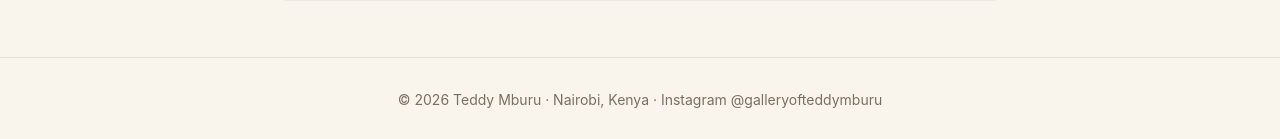
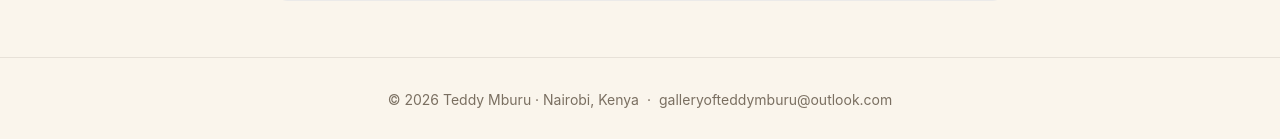
Before and after one commit to GoTM13/gallery-of-teddy-mburu, a Next.js app: page /about in a window 1280 px wide. Shown: the part 698-837 px from the top of the page. Built offline with nearby package versions, Linux system fonts and the light colour scheme.

Commit message:
Update 3: image carousel + size preview, wall removed (update)

```diff
--- a/app/layout.tsx
+++ b/app/layout.tsx
@@ -43,7 +43,11 @@ export default function RootLayout({ children }: { children: React.ReactNode })
         </header>
         {children}
         <footer className="border-t border-ink/10 py-8 text-center text-sm text-soft">
-          © {new Date().getFullYear()} Teddy Mburu · Nairobi, Kenya · Instagram @galleryofteddymburu
+          © {new Date().getFullYear()} Teddy Mburu · Nairobi, Kenya
+          <span className="mx-2">·</span>
+          <a href="mailto:galleryofteddymburu@outlook.com" className="hover:text-clay transition-colors">
+            galleryofteddymburu@outlook.com
+          </a>
         </footer>
       </body>
     </html>
```
